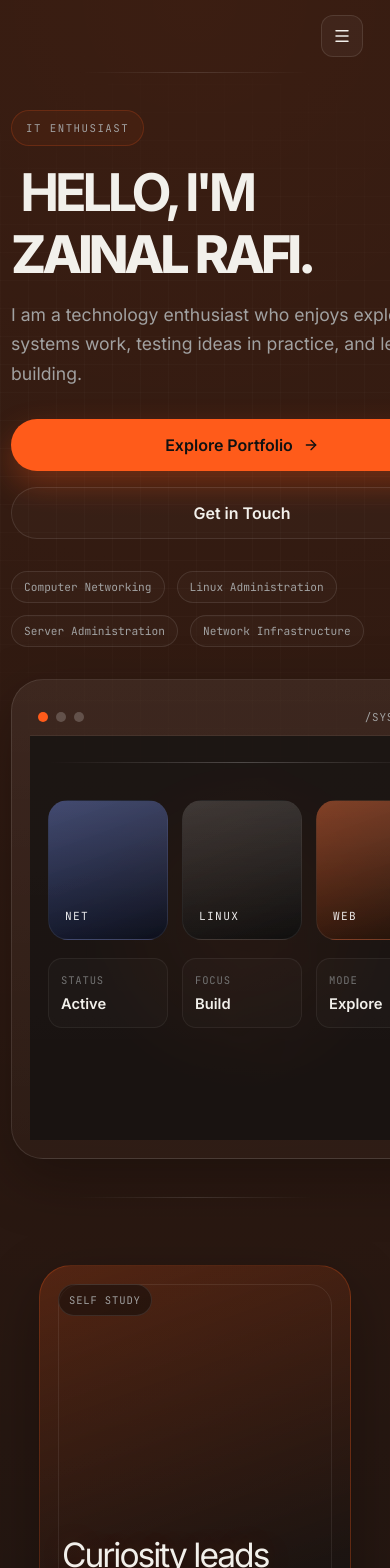
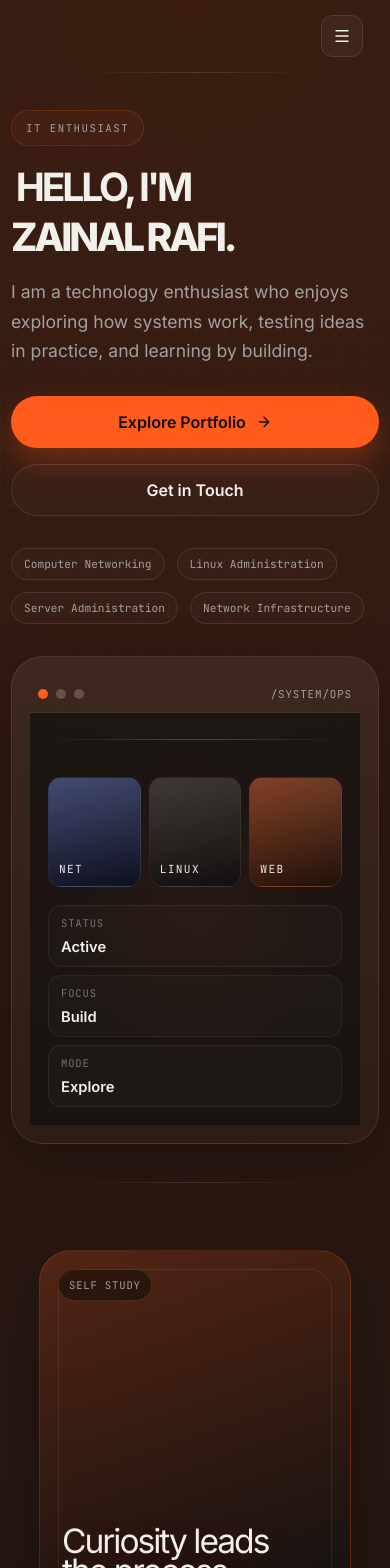
Before and after one commit to zainalrafi/webzainal, a React (Vite) app: page / in a window 390 px wide. Shown: the top 1568 px of the page. Built offline with nearby package versions, Linux system fonts and the light colour scheme.

Commit message:
deploy kedua

```diff
--- a/src/index.css
+++ b/src/index.css
@@ -2046,6 +2046,11 @@ ul {
     grid-template-columns: 1fr;
     justify-items: center;
   }
+
+  .hero-copy,
+  .hero-visual {
+    min-width: 0;
+  }
 }
 
 @media (max-width: 800px) {
@@ -2134,24 +2139,104 @@ ul {
     width: 100%;
   }
 
+  .hero-copy,
+  .hero-title,
+  .hero-line {
+    min-width: 0;
+    max-width: 100%;
+  }
+
+  .hero-title {
+    font-size: clamp(2.35rem, 10vw, 3.25rem);
+  }
+
+  .hero-line {
+    gap: 0.12em;
+  }
+
   .magnetic-button {
     width: 100%;
   }
 
+  .device-grid {
+    grid-template-columns: repeat(3, minmax(0, 1fr));
+    gap: 8px;
+  }
+
+  .grid-panel {
+    min-height: 110px;
+    padding: 10px;
+    border-radius: 14px;
+  }
+
+  .device-readout {
+    grid-template-columns: 1fr;
+    gap: 8px;
+  }
+
+  .device-readout div {
+    padding: 10px 12px;
+  }
+
+  .about-stages {
+    grid-template-columns: 1fr;
+    gap: 8px;
+  }
+
+  .about-stage {
+    min-width: 0;
+  }
+
+  .portfolio-selector {
+    display: grid;
+    grid-template-columns: repeat(2, minmax(0, 1fr));
+    align-items: stretch;
+    gap: 8px;
+    padding: 8px;
+  }
+
+  .portfolio-tab {
+    min-width: 0;
+    width: 100%;
+    padding: 10px 6px;
+    font-size: 0.62rem;
+    letter-spacing: 0.04em;
+    white-space: normal;
+    overflow-wrap: anywhere;
+  }
+
+  .portfolio-tab:last-child {
+    grid-column: 1 / -1;
+    justify-self: center;
+    width: 50%;
+  }
+
   .contact-value {
     text-align: left;
+    min-width: 0;
+    overflow-wrap: anywhere;
   }
 
   .contact-item {
-    grid-template-columns: auto 1fr;
+    grid-template-columns: 38px minmax(0, 1fr);
+    min-width: 0;
   }
 
   .contact-value {
     grid-column: 2;
   }
 
+  .contact-links {
+    min-width: 0;
+  }
+
   .achievement-content {
     padding: 0 0 0 14px;
+  }
+
+  .certificate-visual-large {
+    height: min(44vh, 360px);
+    min-height: 200px;
   }
 }
 
```
